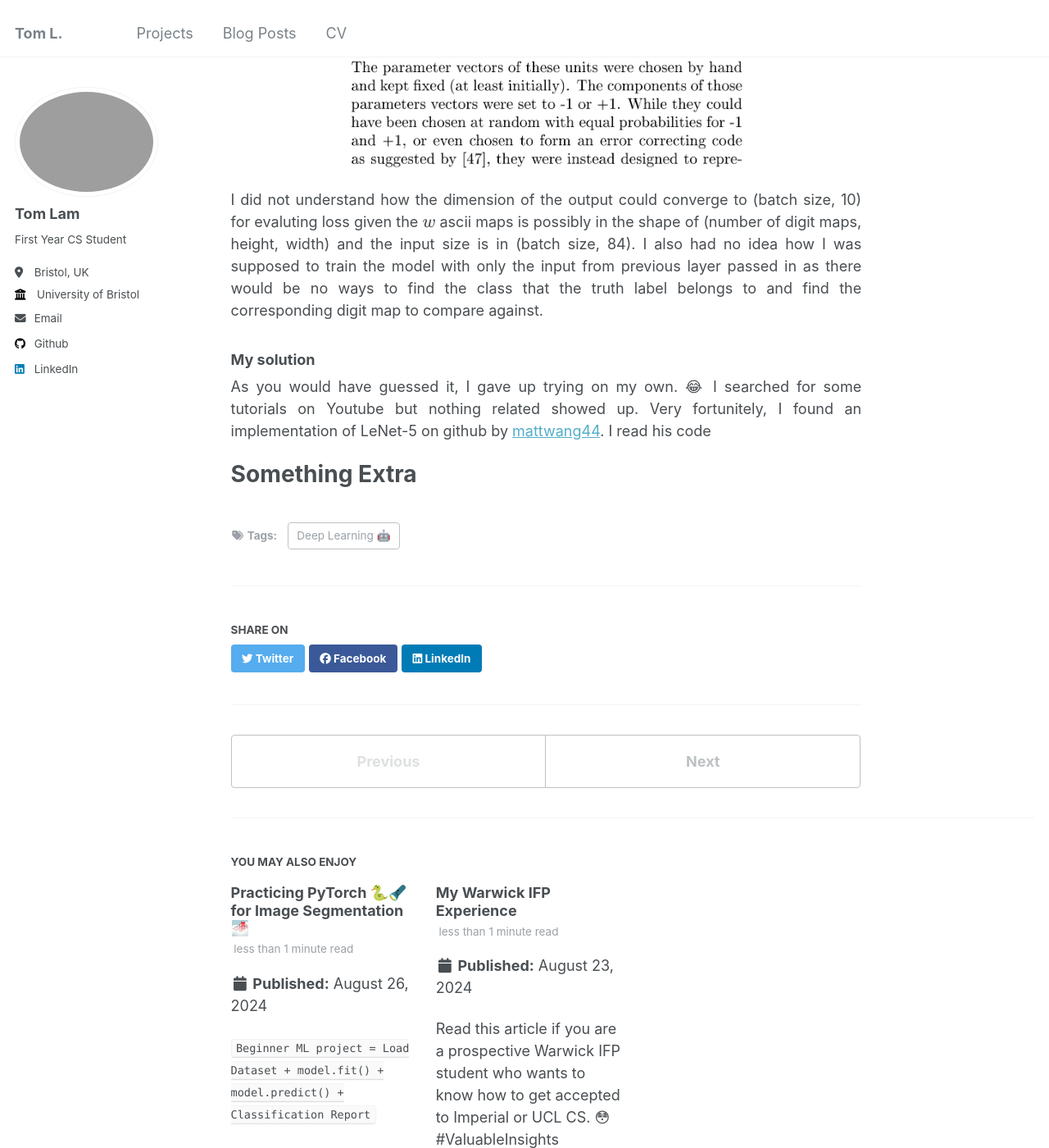
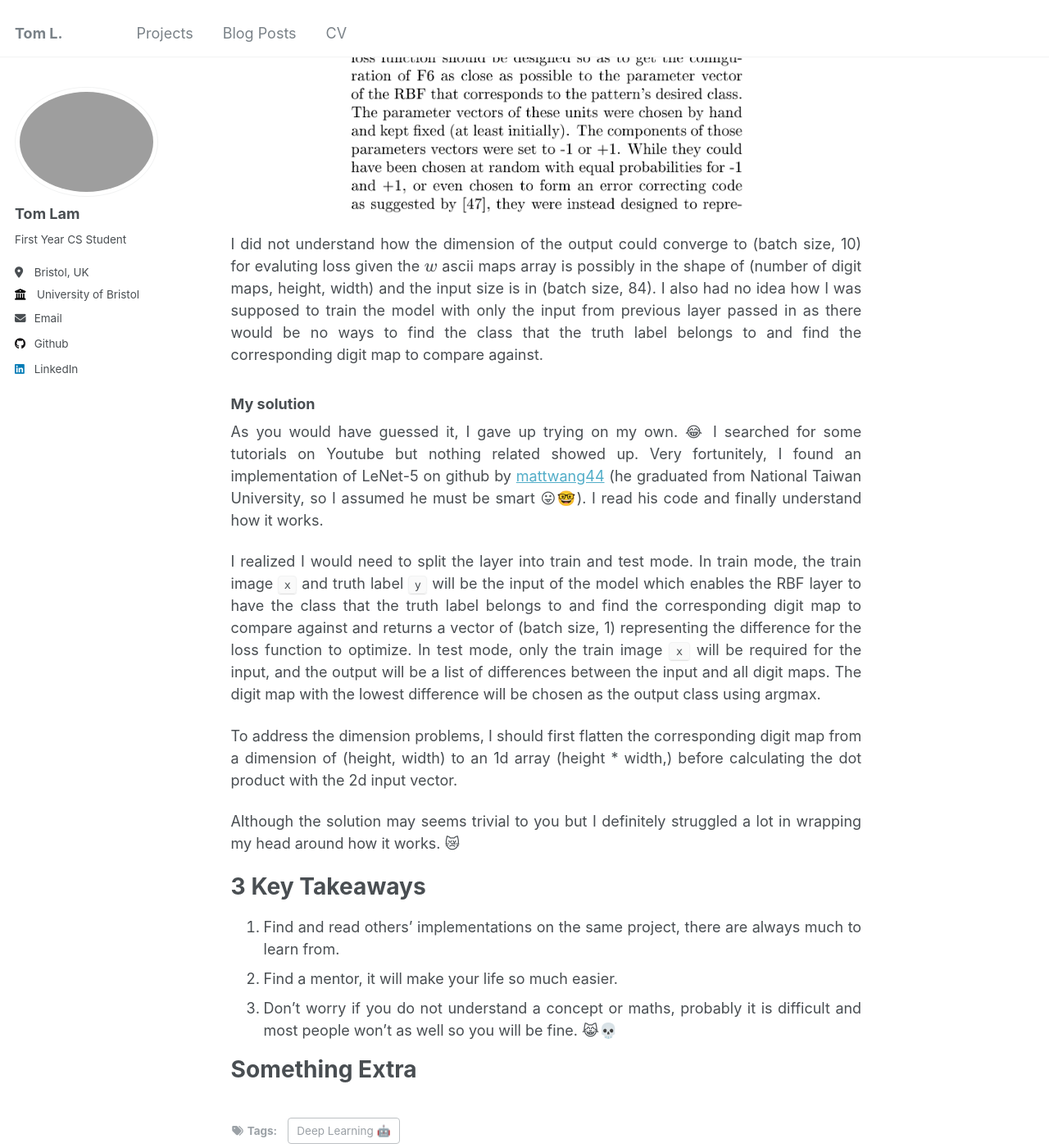
Before and after one commit to T0mLam/t0mlam.github.io, a Jekyll site: the page built from _posts/2024-08-22-my-first-ml-project.md, in a window 1280 px wide and 1400 px high, scrolled down 9638 px. Shown: the whole window at 82% size. Built offline with Jekyll 4.4.1, drawn with Linux system fonts in a browser that asks for light colours; formulas are drawn with MathJax 3; comment, search, counter and statistics services are not loaded; some of the changed text lies outside the part shown.

Commit message:
update page

```diff
--- a/_config.yml
+++ b/_config.yml
@@ -346,3 +346,15 @@ compress_html:
   clippings: all
   ignore:
     envs: development
+
+
+comments:
+  giscus:
+    enabled: true
+    repo: "T0mLam/t0mlam.github.io"
+    repo_id: "843065679"
+    category: "Announcements"
+    category_id: "DIC_kwDOEdxynM4CThkc"
+    mapping: "pathname"
+    reactions_enabled: "1"
+    theme: "light"
--- /dev/null
+++ b/_includes/giscus.html
@@ -0,0 +1,28 @@
+{% include base_path %}
+
+<section class="giscus-comments">
+    <script src="https://giscus.app/client.js"
+        data-repo="T0mLam/t0mlam.github.io"
+        data-repo-id="843065679"
+        data-category="Announcements"
+        data-category-id="DIC_kwDOEdxynM4CThkc"
+        data-mapping="pathname"
+        data-strict="0"
+        data-reactions-enabled="1"
+        data-emit-metadata="0"
+        data-input-position="bottom"
+        data-theme="light"
+        data-lang="en"
+        data-loading="lazy"
+        crossorigin="anonymous"
+        async>
+    </script>
+    <noscript>Please enable JavaScript to view the comments.</noscript>
+</section>
+
+<style>
+    .giscus-comments {
+        transform: translateY(25px);
+        margin: 25px;
+    }
+</style>
--- a/_layouts/single.html
+++ b/_layouts/single.html
@@ -71,12 +71,17 @@ layout: default
 
       {% if page.share %}{% include social-share.html %}{% endif %}
 
+      {% if site.comments.giscus.enabled %}
+        {% include giscus.html %}
+      {% endif %}
+
       {% include post_pagination.html %}
     </div>
 
     {% if site.comments.provider and page.comments %}
       {% include comments.html %}
     {% endif %}
+
   </article>
 
   {% comment %}<!-- only show related on a post page when not disabled -->{% endcomment %}
--- a/_posts/2024-08-22-my-first-ml-project.md
+++ b/_posts/2024-08-22-my-first-ml-project.md
@@ -131,9 +131,9 @@ class Optimizer:
 This is where the 'learning' of the model happens. The `step` function updates the learnable parameters of each layer by changing it's original value to a calculation result of it's value and the 'delta value' calculated during backpropagation. <br>
 e.g.
 
-$$W_{new} = W_{old} - lr \times W_{change} \\ b_{new} = b_{old} - lr \times b_{change}$$
+$$W_{new} = W_{old} - lr \times \frac{\partial L}{\partial W_{old}} \\ b_{new} = b_{old} - lr \times \frac{\partial L}{\partial b_{old}}$$
 
-with $W$ and $b$ being the weight and bias of a linear layer in gradient descent.
+with $W$ and $b$ being the weight and bias of a linear layer, and $L$ being the loss evaluated by the derivative of the loss function in gradient descent.
 
 
 ## Criterion
@@ -188,10 +188,22 @@ In this project, the one problem that got me stucked the longest is creating the
 
 <img src='/images/blogs/my-first-ml-project/rbf_desc.png' style='width: 65%; margin: 0px auto; display: block;'>
 
-I did not understand how the dimension of the output could converge to (batch size, 10) for evaluting loss given the $w$ ascii maps is possibly in the shape of (number of digit maps, height, width) and the input size is in (batch size, 84). I also had no idea how I was supposed to train the model with only the input from previous layer passed in as there would be no ways to find the class that the truth label belongs to and find the corresponding digit map to compare against.
+I did not understand how the dimension of the output could converge to (batch size, 10) for evaluting loss given the $w$ ascii maps array is possibly in the shape of (number of digit maps, height, width) and the input size is in (batch size, 84). I also had no idea how I was supposed to train the model with only the input from previous layer passed in as there would be no ways to find the class that the truth label belongs to and find the corresponding digit map to compare against.
 
 ### My solution
 
-As you would have guessed it, I gave up trying on my own. 😂 I searched for some tutorials on Youtube but nothing related showed up. Very fortunitely, I found an implementation of LeNet-5 on github by [mattwang44](https://github.com/mattwang44/LeNet-from-Scratch). I read his code
+As you would have guessed it, I gave up trying on my own. 😂 I searched for some tutorials on Youtube but nothing related showed up. Very fortunitely, I found an implementation of LeNet-5 on github by [mattwang44](https://github.com/mattwang44/LeNet-from-Scratch) (he graduated from National Taiwan University, so I assumed he must be smart 😛🤓). I read his code and finally understand how it works.
+
+I realized I would need to split the layer into train and test mode. In train mode, the train image `x` and truth label `y` will be the input of the model which enables the RBF layer to have the class that the truth label belongs to and find the corresponding digit map to compare against and returns a vector of (batch size, 1) representing the difference for the loss function to optimize. In test mode, only the train image `x` will be required for the input, and the output will be a list of differences between the input and all digit maps. The digit map with the lowest difference will be chosen as the output class using argmax.
+
+To address the dimension problems, I should first flatten the corresponding digit map from a dimension of (height, width) to an 1d array (height * width,) before calculating the dot product with the 2d input vector.
+
+Although the solution may seems trivial to you but I definitely struggled a lot in wrapping my head around how it works. 😿
+
+# 3 Key Takeaways
+
+1. Find and read others' implementations on the same project, there are always much to learn from.
+2. Find a mentor, it will make your life so much easier.
+3. Don't worry if you do not understand a concept or maths, probably it is difficult and most people won't as well so you will be fine. 😹💀
 
 # Something Extra
```
Also changed, not shown: _pages/projects.md (+6 -0 lines), 1 other file.
